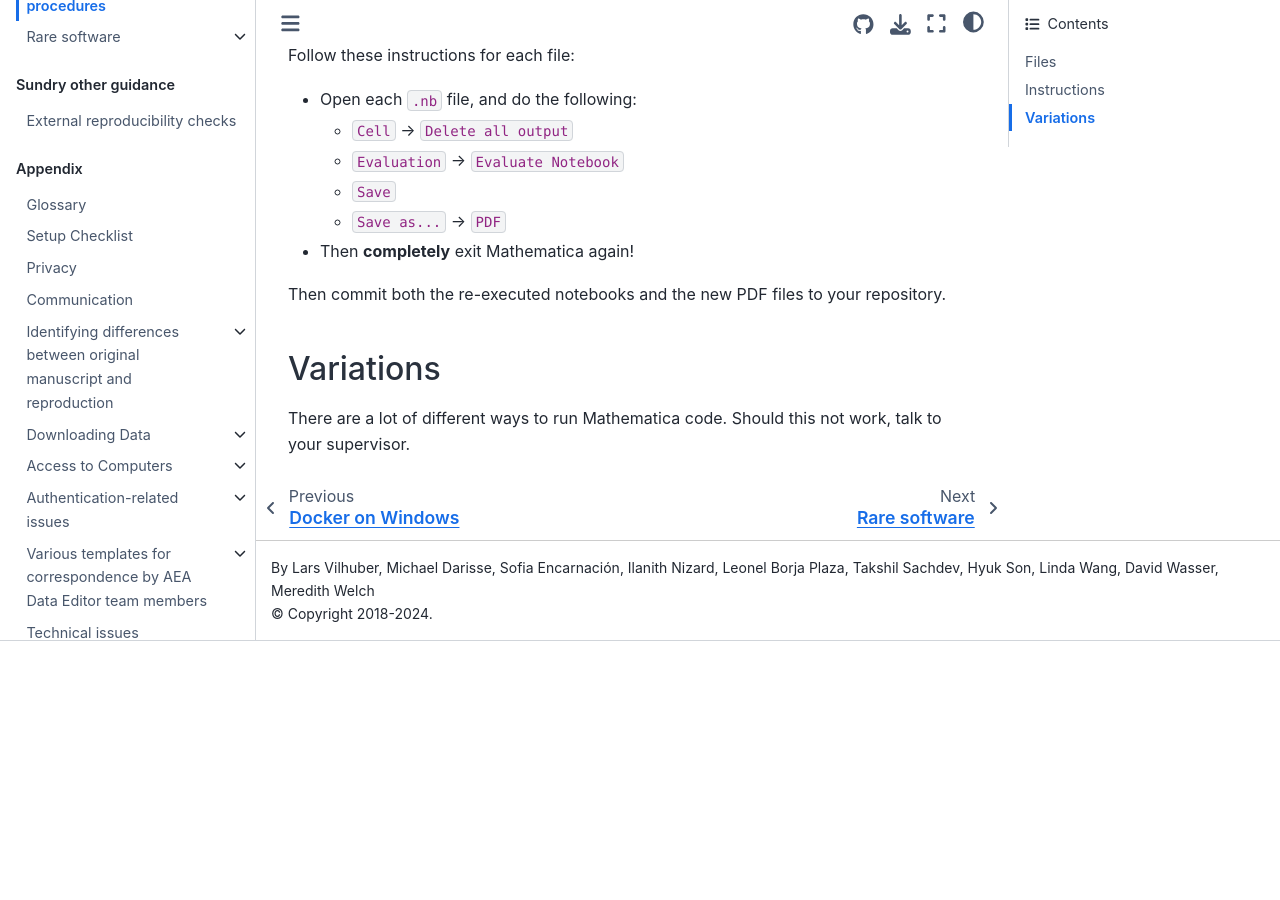
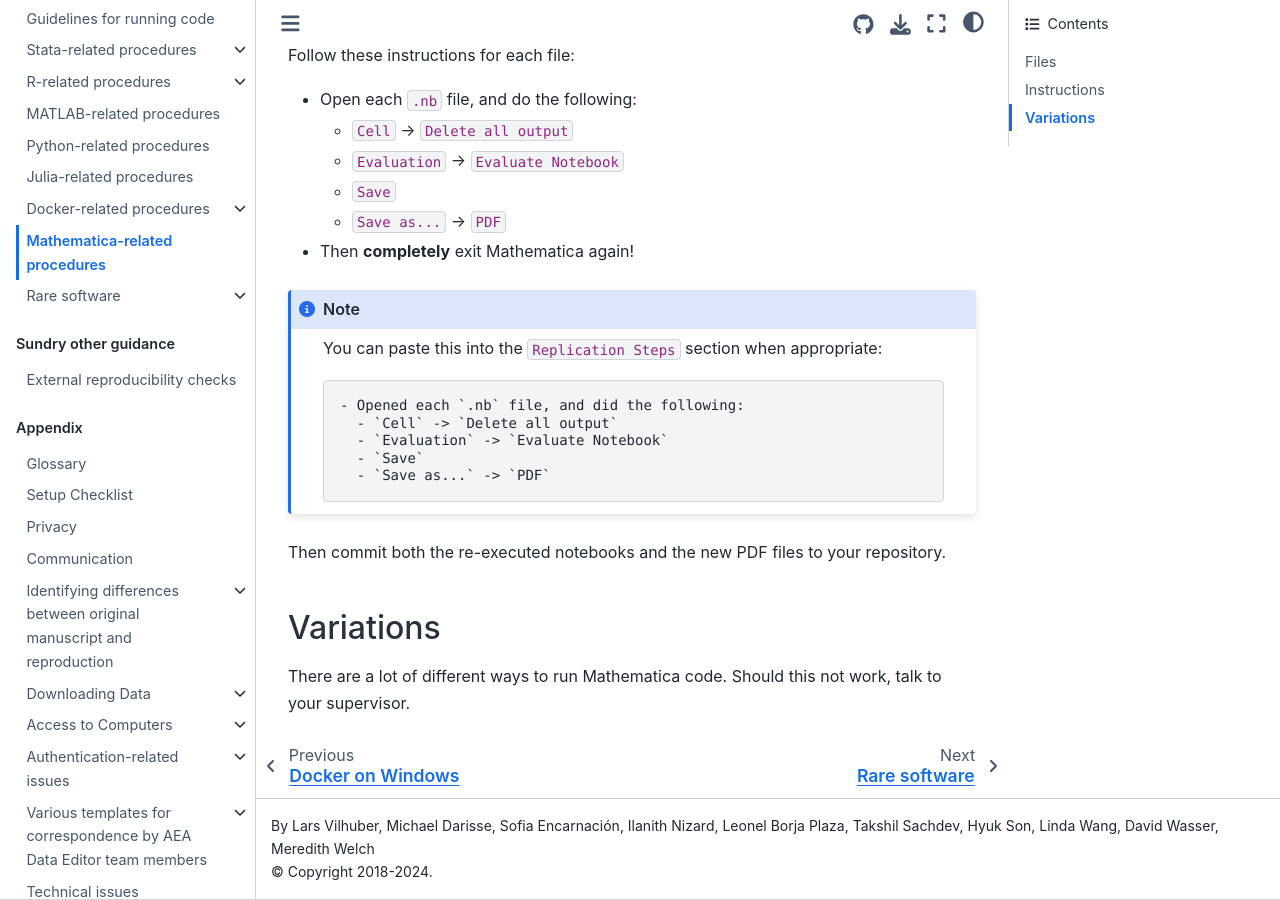
Before and after one commit to labordynamicsinstitute/ldilab-manual, a Jupyter Book: the page built from 96-70-using-mathematica.md, in a window 1280 px wide and 900 px high, scrolled down 578 px. Built offline with Jupyter Book 1.0.4 settings and Sphinx 7.4.7 and the Sphinx Book theme 1.1.4, drawn with Linux system fonts in a browser that asks for light colours; before the commit the page ends 1219 px from its top, so only the background shows below that.

Commit message:
Update 96-70-using-mathematica.md

````diff
--- a/96-70-using-mathematica.md
+++ b/96-70-using-mathematica.md
@@ -22,6 +22,20 @@
   - `Save as...` -> `PDF`
 - Then **completely** exit Mathematica again!
 
+
+::::{note}
+
+You can paste this into the `Replication Steps` section when appropriate:
+
+```
+- Opened each `.nb` file, and did the following:
+  - `Cell` -> `Delete all output`
+  - `Evaluation` -> `Evaluate Notebook`
+  - `Save`
+  - `Save as...` -> `PDF`
+```
+::::
+
 Then commit both the re-executed notebooks and the new PDF files to your repository.
 
 ## Variations
````
